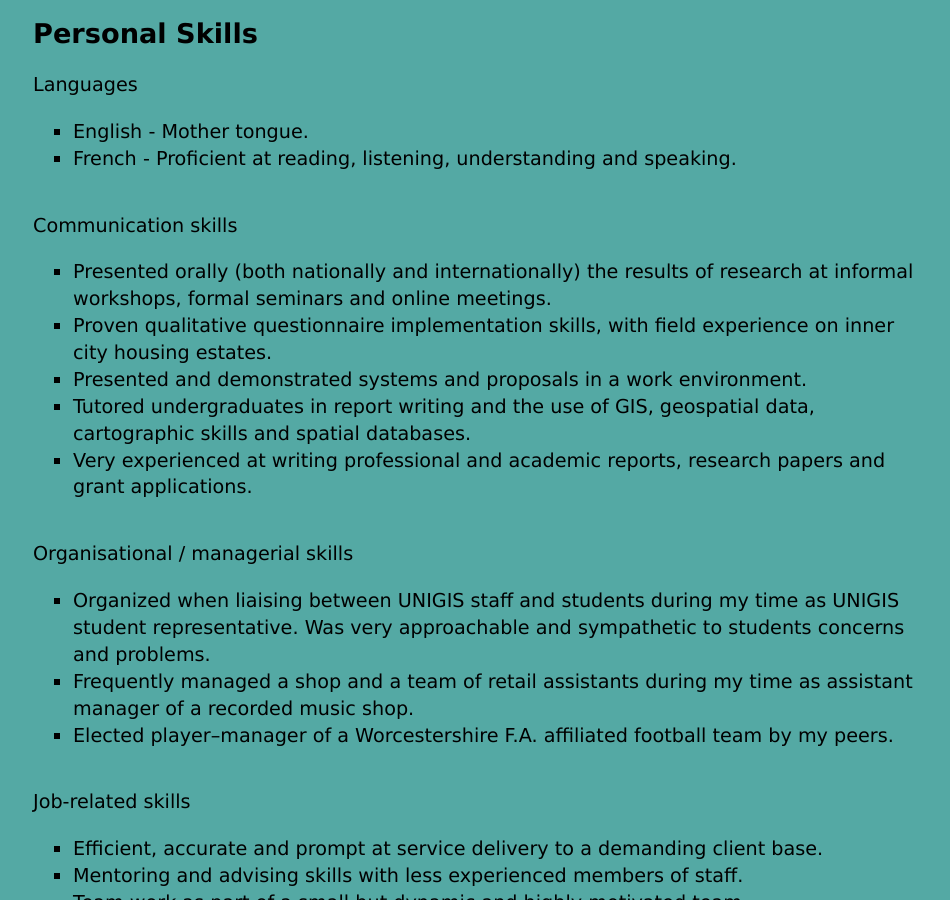
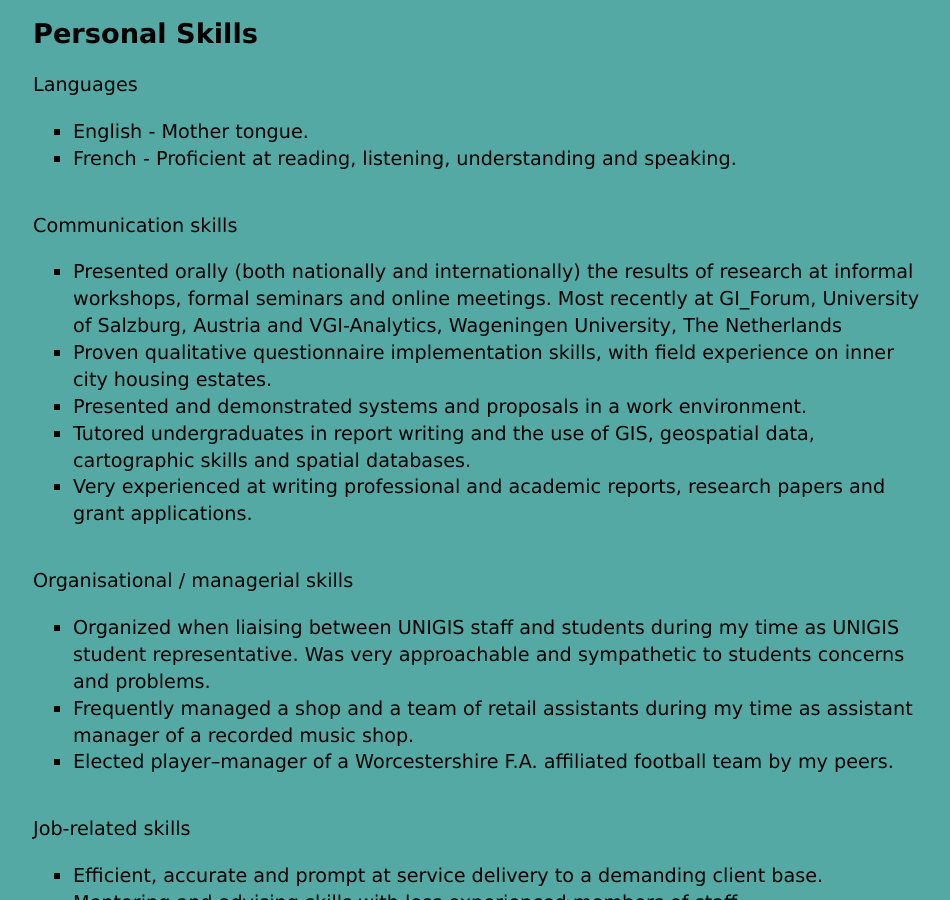
Before and after one commit to ltclasper/ltclasper.github.io, a Jekyll site: the page built from cv/index.html, in a window 1280 px wide and 900 px high, scrolled down 2426 px. Shown: the whole window, without its empty margins (159-1109 px from the left). Built offline with Jekyll 4.4.1, drawn with Linux system fonts in a browser that asks for light colours.

Commit message:
Update index.html

```diff
--- a/cv/index.html
+++ b/cv/index.html
@@ -105,7 +105,7 @@ title: Luke Clasper's CV
 
 <p>Communication skills
 <ul style="list-style-type:square">
-<li>Presented orally (both nationally and internationally) the results of research at informal workshops, formal seminars and online meetings.</li>
+<li>Presented orally (both nationally and internationally) the results of research at informal workshops, formal seminars and online meetings. Most recently at GI_Forum, University of Salzburg, Austria and VGI-Analytics, Wageningen University, The Netherlands</li>
 <li>Proven qualitative questionnaire implementation skills, with field experience on inner city housing estates. </li>
 <li>Presented and demonstrated systems and proposals in a work environment.</li>
 <li>Tutored undergraduates in report writing and the use of GIS, geospatial data, cartographic skills and spatial databases.</li>
```
